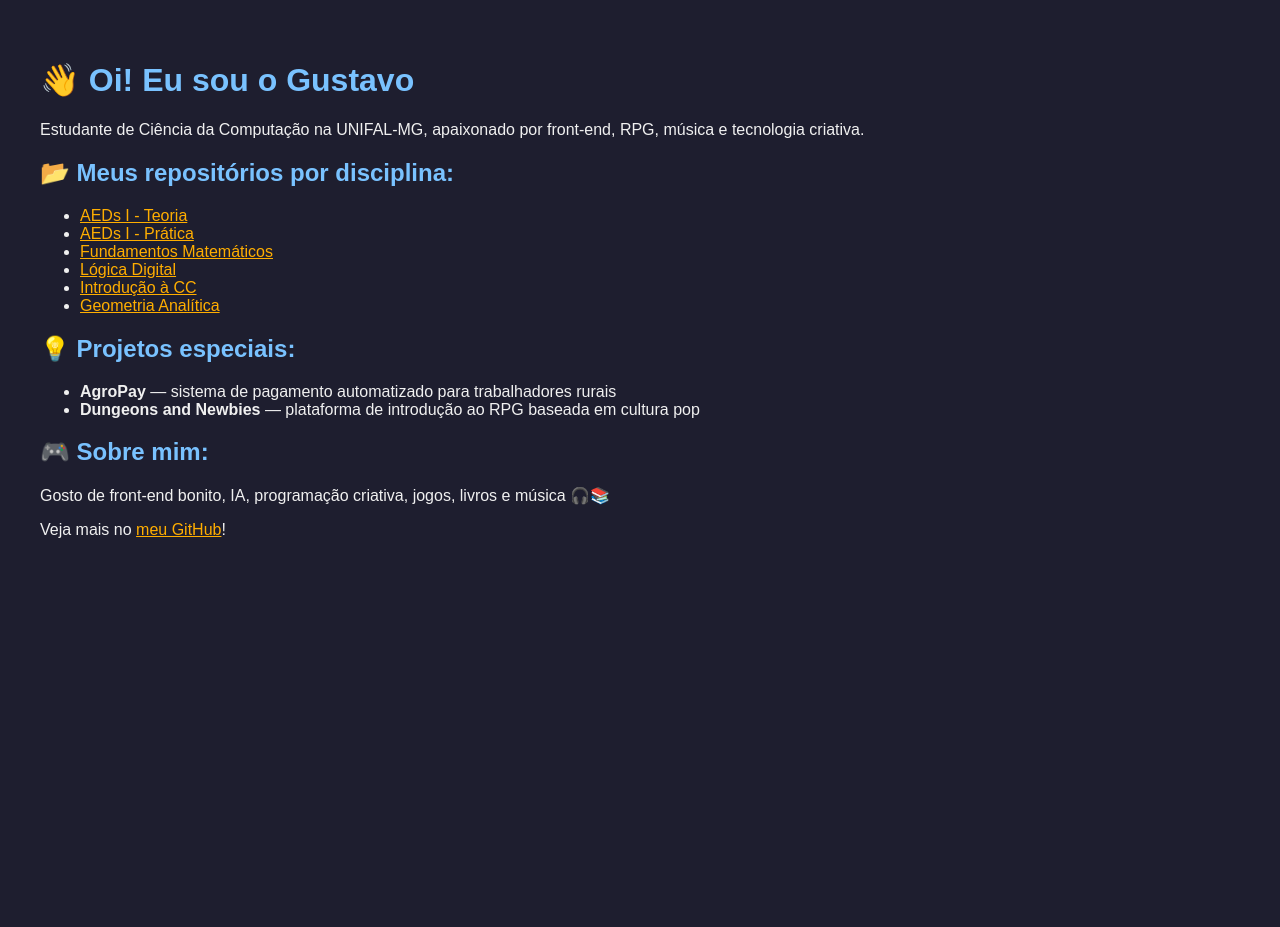
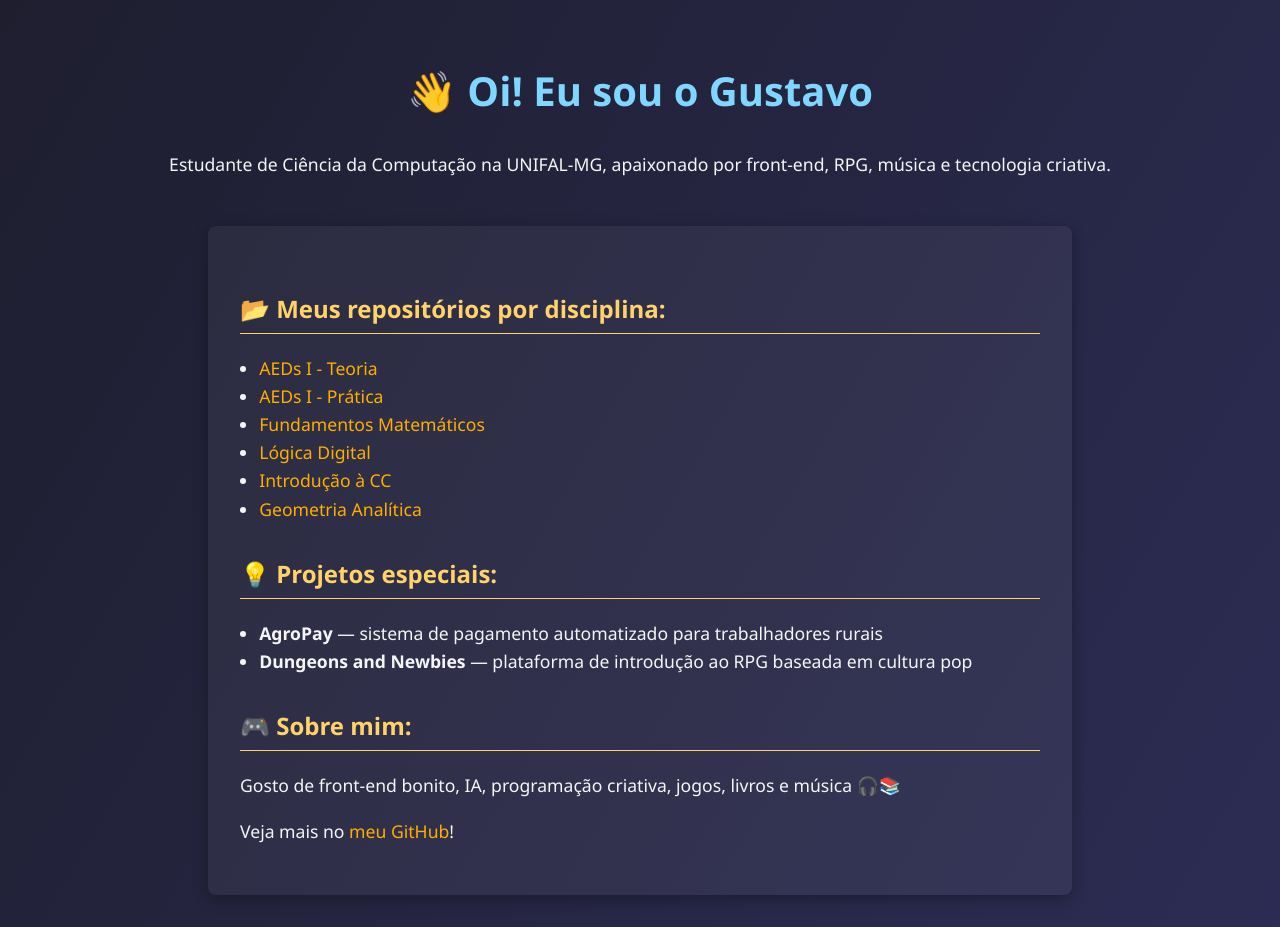
Before and after one commit to guxzi/guxzi, a plain HTML site: page index.html in a window 1280 px wide. Before the commit the page ends 800 px from the top, so only its background shows below. Drawn offline with Linux system fonts and the light colour scheme.

Commit message:
Update index.html

```diff
--- a/index.html
+++ b/index.html
@@ -5,23 +5,56 @@
   <title>Gustavo Zimmermann - Portfólio</title>
   <style>
     body {
-      font-family: sans-serif;
-      background-color: #1e1e2f;
-      color: #f0f0f0;
+      font-family: 'Segoe UI', Tahoma, Geneva, Verdana, sans-serif;
+      background: linear-gradient(120deg, #1e1e2f, #2c2c54);
+      color: #f5f5f5;
+      margin: 0;
       padding: 2rem;
+      line-height: 1.6;
     }
-    h1, h2 {
-      color: #79c2ff;
+    header {
+      text-align: center;
+      margin-bottom: 3rem;
+    }
+    h1 {
+      font-size: 2.5rem;
+      color: #7fd6ff;
+    }
+    h2 {
+      color: #ffd369;
+      border-bottom: 1px solid #ffd369;
+      padding-bottom: 0.3rem;
+      margin-top: 2rem;
+    }
+    p, li {
+      font-size: 1.1rem;
     }
     a {
       color: #ffae00;
+      text-decoration: none;
+    }
+    a:hover {
+      text-decoration: underline;
+    }
+    ul {
+      padding-left: 1.2rem;
+    }
+    section {
+      max-width: 800px;
+      margin: auto;
+      background-color: rgba(255, 255, 255, 0.05);
+      border-radius: 8px;
+      padding: 2rem;
+      box-shadow: 0 4px 15px rgba(0,0,0,0.3);
     }
   </style>
 </head>
 <body>
+  <header>
     <h1>👋 Oi! Eu sou o Gustavo</h1>
     <p>Estudante de Ciência da Computação na UNIFAL-MG, apaixonado por front-end, RPG, música e tecnologia criativa.</p>
-
+  </header>
+  <section>
     <h2>📂 Meus repositórios por disciplina:</h2>
     <ul>
       <li><a href="https://github.com/guxzi/aed1-teoria">AEDs I - Teoria</a></li>
@@ -42,5 +75,6 @@
     <p>Gosto de front-end bonito, IA, programação criativa, jogos, livros e música 🎧📚</p>
 
     <p>Veja mais no <a href="https://github.com/guxzi">meu GitHub</a>!</p>
+  </section>
 </body>
 </html>
```
Lines whose indentation alone changed are shown as unchanged.
